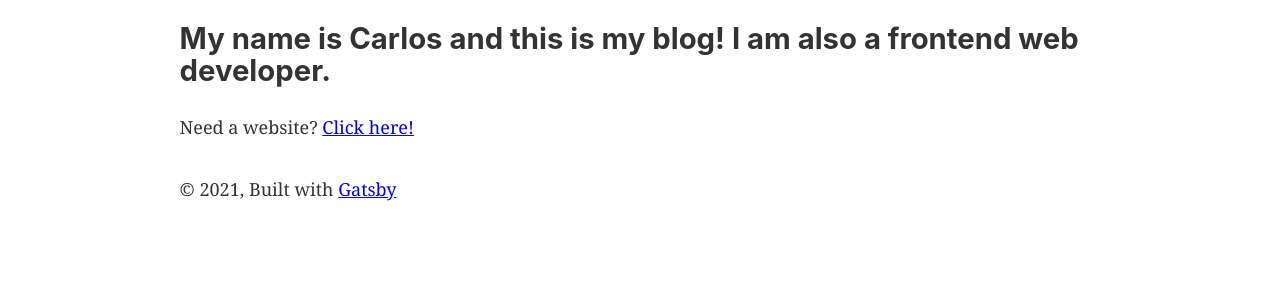
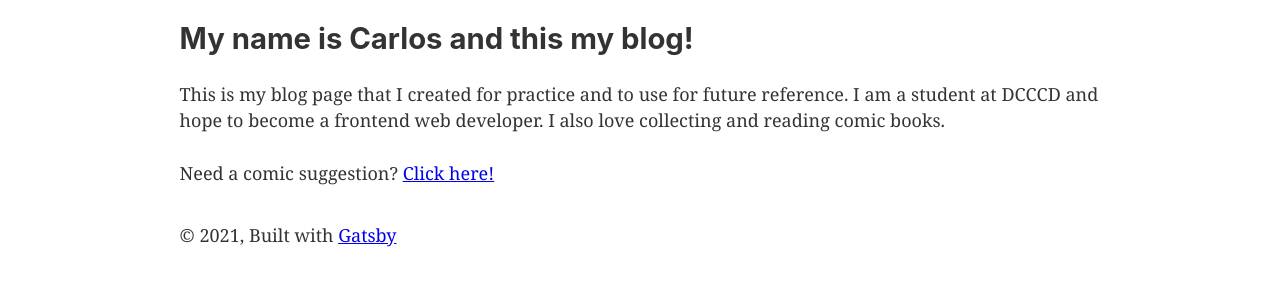
Before and after one commit to Lykos45/gatsby_blog, a Gatsby site: page / in a window 1280 px wide. Shown: the part 322-608 px from the top of the page. Built offline with nearby package versions, Linux system fonts and the light colour scheme; Gatsby itself is replaced by a stand-in of ours; no server answers.

Commit message:
final changes for project

```diff
--- a/src/pages/index.js
+++ b/src/pages/index.js
@@ -7,8 +7,15 @@ const IndexPage = () => (
   <Layout>
     <Seo title="Home" />
     <h1>Welcome!</h1>
-    <h2>My name is Carlos and this is my blog! I am also a frontend web developer.</h2>
-    <p>Need a website? <Link to="/contact">Click here!</Link></p>
+    <h2>My name is Carlos and this my blog!</h2>
+    <p>
+      This is my blog page that I created for practice and to use for future
+      reference. I am a student at DCCCD and hope to become a frontend web
+      developer. I also love collecting and reading comic books.
+    </p>
+    <p>
+      Need a comic suggestion? <Link to="/contact">Click here!</Link>
+    </p>
   </Layout>
 )
 
```
Also changed, not shown: src/pages/about.js (+12 -8 lines), src/pages/contact.js (+5 -2 lines).
